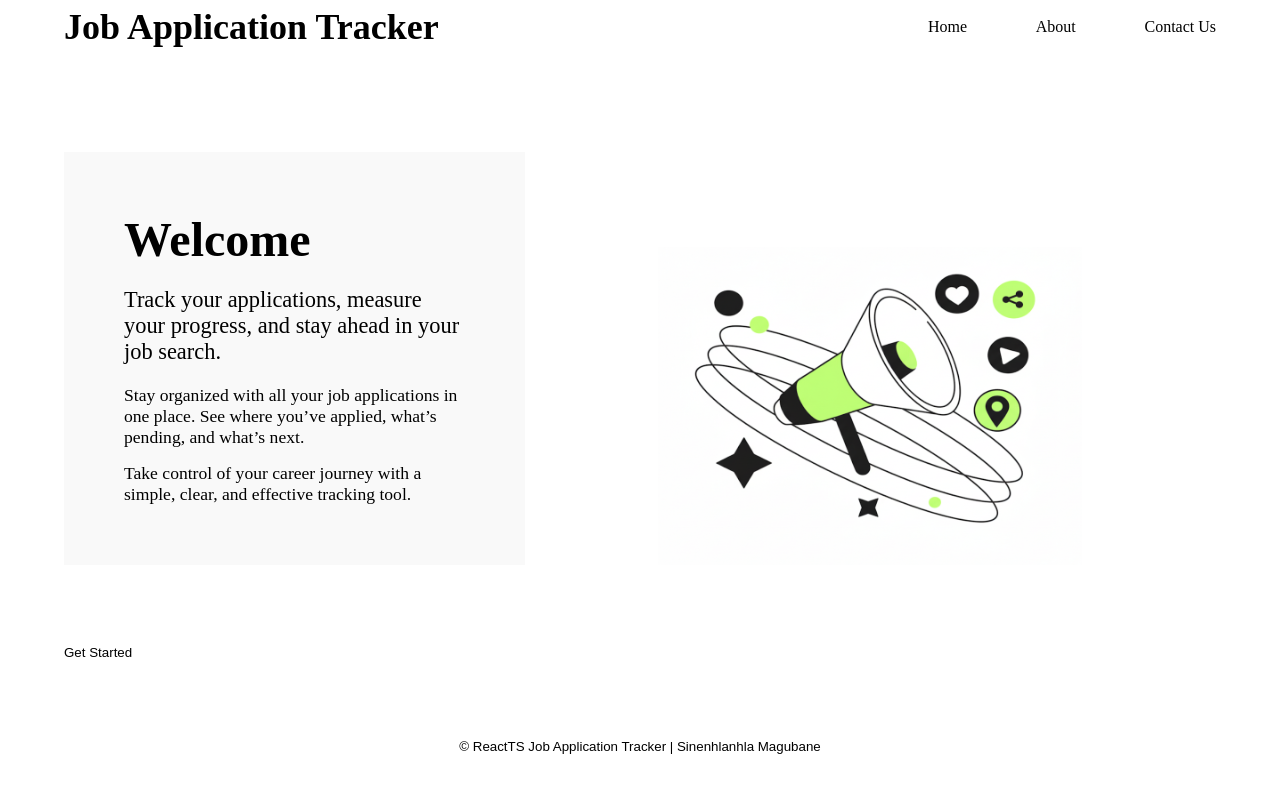
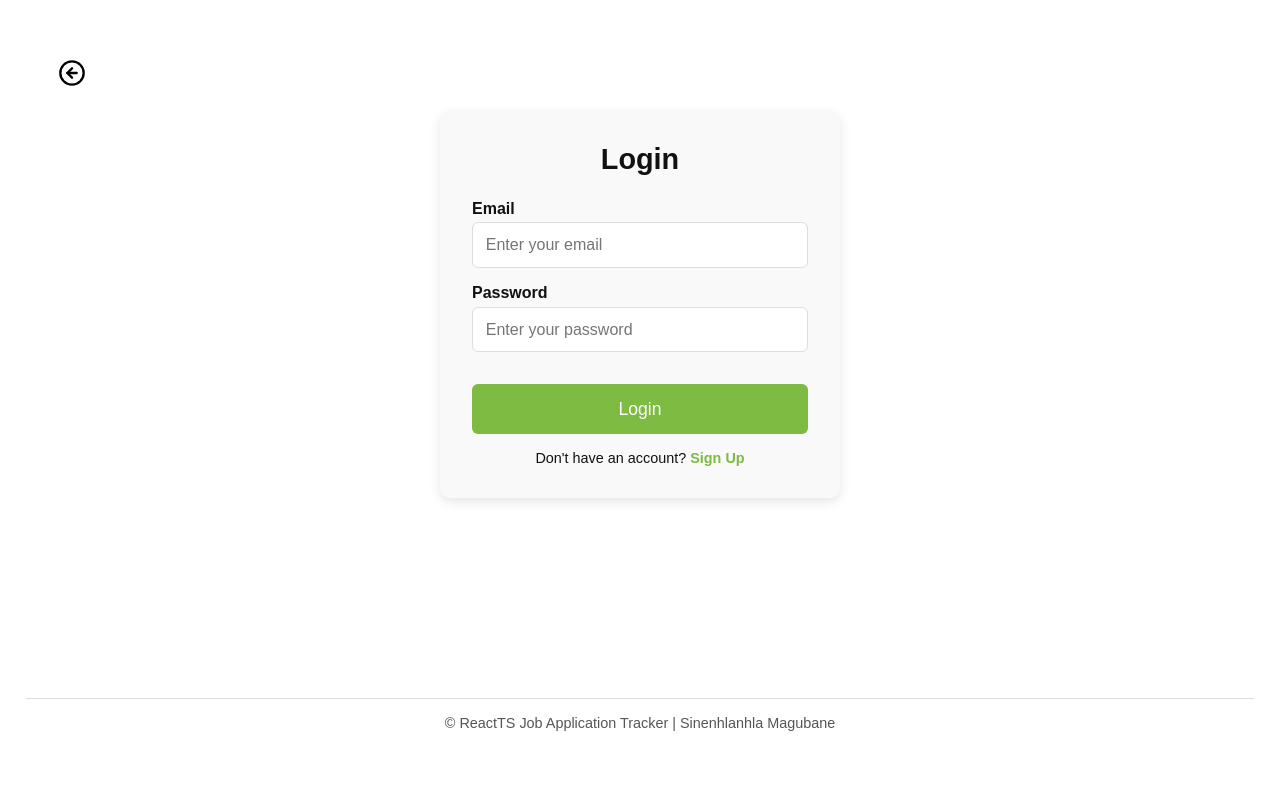
Before and after one commit to SineMag/React-TS-Job-Application-Tracker, a React (Vite) app: page /signup in a window 1280 px wide. Shown: the top 792 px of the page. Built offline with nearby package versions, Linux system fonts and the light colour scheme.

Commit message:
created a signup-page

```diff
--- a/package.json
+++ b/package.json
@@ -18,7 +18,10 @@
     "jsonwebtoken": "^9.0.2",
     "lowdb": "^7.0.1",
     "react": "^19.1.1",
-    "react-dom": "^19.1.1"
+    "react-dom": "^19.1.1",
+    "react-icons": "^5.5.0",
+    "react-router": "^7.9.1",
+    "react-router-dom": "^7.9.1"
   },
   "devDependencies": {
     "@eslint/js": "^9.33.0",
--- a/src/App.css
+++ b/src/App.css
@@ -1,3 +1,4 @@
+/* Reset */
 * {
   padding: 0;
   margin: 0;
@@ -9,90 +10,235 @@ body,
 #root {
   width: 100%;
   height: 100%;
+  font-family: Arial, Helvetica, sans-serif;
+  background-color: #fff;
+  color: #111;
 }
 
 #root {
-  padding: 5%;
+  padding: 2%;
 }
 
-/* styling the landing page nav bar.. */
-
 nav {
-  height: 15%;
   width: 100%;
   display: flex;
-  flex-direction: row;
   justify-content: space-between;
-  font-size: 1.5rem;
-  margin-bottom: 5%;
-  margin-top: -5%;
+  align-items: center;
+  padding: 1.5rem 2rem;
+  font-size: 1.3rem;
+  background-color: #fff;
 }
 
-.welcomePage {
+.logo h2 {
+  font-size: 3rem;
+  font-weight: bold;
+}
+
+.rightNav ul {
   display: flex;
-  flex-direction: column;
-  justify-content: space-between;
+  gap: 2rem;
+  list-style: none;
 }
-.rightNav {
-  display: flex;
-  flex-direction: row;
-  width: 25%;
+
+.rightNav ul li {
+  cursor: pointer;
+  transition: color 0.3s;
 }
-ul {
-  display: flex;
-  flex-direction: row;
-  width: 100%;
-  justify-content: space-between;
-  align-items: center;
-  font-size: 1rem;
+
+.rightNav ul li:hover {
+  color: #7dbb42; /* hover color */
 }
 
 .hero {
   width: 100%;
-  height: 75vh;
+  min-height: 75vh;
   display: flex;
+  align-items: center;
+  justify-content: space-between;
+  padding: 2rem;
 }
 
 .heroText {
-  width: 40%;
-  height: 100%;
+  flex: 1;
   display: flex;
-  justify-content: center;
-  align-items: start;
   flex-direction: column;
-  gap: 5rem;
+  gap: 2rem;
+  max-width: 600px;
+}
+
+.heroText h1 {
+  font-size: 3rem;
+  margin-bottom: 1rem;
+}
+
+.heroText p {
+  font-size: 1.1rem;
+  line-height: 1.6;
+}
+
+.getStartedButton {
+  padding: 0.8rem 2rem;
+  border: none;
+  background-color: #7dbb42;
+  color: white;
+  font-size: 1.2rem;
+  border-radius: 6px;
+  cursor: pointer;
+  transition: all 0.3s ease;
+}
+
+.getStartedButton:hover {
+  background-color: #5a9b2f;
+  transform: scale(1.05);
 }
 
 .heroImage {
-  width: 60%;
-  height: 100%;
+  flex: 1;
   display: flex;
   justify-content: center;
   align-items: center;
-}
-.getStartedButton {
-  gap: -1.5rem;
-  border: none;
-  background-color: white;
-  cursor: pointer;
+  position: relative;
 }
 
-.getStartedButton:hover {
-  border: #cfd11a;
-  background-color: #befe75;
-  cursor: pointer;
-  font-size: 1.5rem;
-  transition: 0.3s;
+.landingImage {
+  width: 80%;
+  max-width: 450px;
+  z-index: 1;
+}
+
+.circleTop {
+  position: absolute;
+  top: 15%;
+  right: 15%;
+  width: 200px;
+  height: 200px;
+  border-radius: 50%;
+  background-color: #DBFA87;
+  z-index: 0;
+}
+
+.circles {
+  display: flex;
+  gap: 0.5rem;
+  padding: 2rem;
+}
+
+.circles hr {
+  border: none;
+  border-radius: 50%;
+  background-color: #DBFA87;
 }
 
 .footerLandingPage {
   width: 100%;
-  height: 10vh;
-  display: flex;
-  justify-content: center;
+  padding: 1rem;
+  text-align: center;
+  border-top: 1px solid #ddd;
+  margin-top: 2rem;
+  font-size: 0.9rem;
+  color: #555;
 }
 
-button {
+
+/* .signUpForm {
+  border: 1px solid red;
+  height: 70vh;
+}
+
+.SignUpNav {
+    height: 5vh;
+    display: flex;
+    justify-content: space-between;
+    width: 100%;
+
+}
+.leftArrow {
   border: none;
   background-color: white;
+  font-size: 2rem;
+  cursor: pointer;
+} */
+
+.signUpPage {
+  display: flex;
+  flex-direction: column;
+  align-items: center;
+  padding: 2rem;
+  min-height: 80vh;
 }
+
+.signUpNav {
+  width: 100%;
+  display: flex;
+  justify-content: flex-start;
+  margin-bottom: 1rem;
+}
+
+.leftArrow {
+  background: none;
+  border: none;
+  cursor: pointer;
+  font-size: 2rem;
+}
+
+.signUpForm {
+  width: 100%;
+  max-width: 400px;
+  background: #f9f9f9;
+  padding: 2rem;
+  border-radius: 10px;
+  box-shadow: 0 4px 12px rgba(0,0,0,0.1);
+  text-align: center;
+}
+
+.signUpForm h2 {
+  margin-bottom: 1.5rem;
+  font-size: 1.8rem;
+}
+
+.formGroup {
+  margin-bottom: 1rem;
+  text-align: left;
+}
+
+.formGroup label {
+  display: block;
+  font-weight: bold;
+  margin-bottom: 0.3rem;
+}
+
+.formGroup input {
+  width: 100%;
+  padding: 0.8rem;
+  border: 1px solid #ddd;
+  border-radius: 6px;
+  font-size: 1rem;
+}
+
+.authButton {
+  background-color: #7dbb42;
+  color: white;
+  border: none;
+  padding: 0.9rem;
+  font-size: 1.1rem;
+  border-radius: 6px;
+  cursor: pointer;
+  transition: all 0.3s;
+  width: 100%;
+  margin-top: 1rem;
+}
+
+.authButton:hover {
+  background-color: #5a9b2f;
+}
+
+.toggleText {
+  margin-top: 1rem;
+  font-size: 0.9rem;
+}
+
+.toggleText span {
+  color: #7dbb42;
+  font-weight: bold;
+  cursor: pointer;
+}
--- a/src/App.tsx
+++ b/src/App.tsx
@@ -1,25 +1,29 @@
-import { useState } from "react";
 import "./App.css";
-import WelcomeImage from "./components/WelcomePage";
+import { BrowserRouter as Router, Routes, Route } from "react-router-dom";
+import WelcomePage from "./components/WelcomePage";
 import Footer from "./components/Footer";
+import SignUpPage from "./components/SignUpPage";
 
 function App() {
   return (
-    <>
-      <div>
-        {/* the landing page section  */}
-        <div className="landingPage">
-          <div>
-            <WelcomeImage />
-          </div>
-          <div className="footerLandingPage">
-            <Footer>
-              &copy; ReactTS Job Application Tracker | Sinenhlanhla Magubane
-            </Footer>
-          </div>
-        </div>
+    <Router>
+      <div className="landingPage">
+        {/* landing page */}
+        <Routes>
+          <Route path="/" element={<WelcomePage />} />
+          <Route path="/about" element={<h2>About Page</h2>} />
+          <Route path="/contact" element={<h2>Contact Page</h2>} />
+
+          <Route path="/signup" element={<SignUpPage/>} />
+          <Route >
+            {/* sign-up or sign-in page  */}
+
+          </Route>
+        </Routes>
+        <Footer />
       </div>
-    </>
+
+    </Router>
   );
 }
 
--- a/src/components/Footer.tsx
+++ b/src/components/Footer.tsx
@@ -1,23 +1,12 @@
-import React from 'react';
+import React from "react";
 
-type ButtonProps = {
-  children: React.ReactNode;
-  onClick?: () => void;
-  disabled?: boolean;
-  type?: 'button' | 'submit' | 'reset';
-  className?: string;
-}
-
-const Footer: React.FC<ButtonProps> = ({ children, onClick, disabled, type = 'button', className }) => {
+const Footer: React.FC = () => {
   return (
-    <button
-      type={type}
-      onClick={onClick}
-      disabled={disabled}
-      className={className}
-    >
-      {children}
-    </button>
+    <footer className="footerLandingPage">
+      <p>
+        &copy; ReactTS Job Application Tracker | Sinenhlanhla Magubane
+      </p>
+    </footer>
   );
 };
 
--- /dev/null
+++ b/src/components/SignUpPage.tsx
@@ -0,0 +1,76 @@
+import React, { useState } from "react";
+import { FiArrowLeftCircle } from "react-icons/fi";
+import { useNavigate } from "react-router-dom";
+
+export default function SignUpPage() {
+  const navigate = useNavigate();
+  const [isLogin, setIsLogin] = useState(true);
+  const [email, setEmail] = useState("");
+  const [password, setPassword] = useState("");
+
+  const handleSubmit = (e: React.FormEvent) => {
+    e.preventDefault();
+
+    if (isLogin) {
+      console.log("Logging in:", { email, password });
+      // TODO: Hook up login API
+    } else {
+      console.log("Signing up:", { email, password });
+      // TODO: Hook up signup API
+    }
+
+    setEmail("");
+    setPassword("");
+  };
+
+  return (
+    <div className="signUpPage">
+      {/* Top Nav with back arrow */}
+      <div className="signUpNav">
+        <button className="leftArrow" onClick={() => navigate("/")}>
+          <FiArrowLeftCircle size={28} />
+        </button>
+      </div>
+
+      {/* Form */}
+      <div className="signUpForm">
+        <h2>{isLogin ? "Login" : "Sign Up"}</h2>
+
+        <form onSubmit={handleSubmit}>
+          <div className="formGroup">
+            <label>Email</label>
+            <input
+              type="email"
+              placeholder="Enter your email"
+              value={email}
+              onChange={(e) => setEmail(e.target.value)}
+              required
+            />
+          </div>
+
+          <div className="formGroup">
+            <label>Password</label>
+            <input
+              type="password"
+              placeholder="Enter your password"
+              value={password}
+              onChange={(e) => setPassword(e.target.value)}
+              required
+            />
+          </div>
+
+          <button type="submit" className="authButton">
+            {isLogin ? "Login" : "Sign Up"}
+          </button>
+        </form>
+
+        <p className="toggleText">
+          {isLogin ? "Don't have an account?" : "Already have an account?"}{" "}
+          <span onClick={() => setIsLogin(!isLogin)}>
+            {isLogin ? "Sign Up" : "Login"}
+          </span>
+        </p>
+      </div>
+    </div>
+  );
+}
--- a/src/components/WelcomePage.tsx
+++ b/src/components/WelcomePage.tsx
@@ -1,98 +1,57 @@
 import React from "react";
+import { Link } from "react-router-dom";
 import WelcomeImage from "../assets/landing.png";
 
 export default function Welcome() {
   return (
     <div className="welcomePage">
-      {/* navigation section for the landing page */}
+      {/* navigation */}
       <nav>
         <div className="logo">
           <h2>Job Application Tracker</h2>
         </div>
         <div className="rightNav">
           <ul style={{ listStyleType: "none" }}>
-            <li>Home</li>
-            <li>About</li>
-            <li>Contact Us</li>
+            <li><Link to="/">Home</Link></li>
+            <li><Link to="/about">About</Link></li>
+            <li><Link to="/contact">Contact Us</Link></li>
           </ul>
         </div>
       </nav>
 
-      {/* hero section.. */}
+      {/* hero */}
       <div className="hero">
         <div className="heroText">
-          <section
-      style={{
-        padding: "60px",
-        background: "#f9f9f9",
-      }}
-    >
-      <h1
-        style={{
-          fontSize: "3rem",
-          marginBottom: "20px",
-
-        }}
-      >
-        Welcome
-      </h1>
-
-      <p
-        style={{
-          fontSize: "1.4rem",
-
-          maxWidth: "700px",
-          margin: "0 auto 20px",
-        }}
-      >
-        Track your applications, measure your progress, and stay ahead in your
-        job search.
-      </p>
-
-      <p
-        style={{
-          fontSize: "1.1rem",
-
-          maxWidth: "700px",
-          margin: "0 auto 15px",
-        }}
-      >
-        Stay organized with all your job applications in one place. See where
-        you’ve applied, what’s pending, and what’s next.
-      </p>
-
-      <p
-        style={{
-          fontSize: "1.1rem",
-
-          maxWidth: "700px",
-          margin: "0 auto",
-        }}
-      >
-        Take control of your career journey with a simple, clear, and effective
-        tracking tool.
-      </p>
-    </section>
-
-
-          <button className="getStartedButton">Get Started</button>
+          <section style={{ padding: "60px", background: "#f9f9f9" }}>
+            <h1 style={{ fontSize: "3rem", marginBottom: "20px" }}>Welcome</h1>
+            <p style={{ fontSize: "1.4rem", maxWidth: "700px", margin: "0 auto 20px" }}>
+              Track your applications, measure your progress, and stay ahead in your job search.
+            </p>
+            <p style={{ fontSize: "1.1rem", maxWidth: "700px", margin: "0 auto 15px" }}>
+              Stay organized with all your job applications in one place. See where you’ve applied, what’s pending, and what’s next.
+            </p>
+            <p style={{ fontSize: "1.1rem", maxWidth: "700px", margin: "0 auto" }}>
+              Take control of your career journey with a simple, clear, and effective tracking tool.
+            </p>
+          </section>
+          <Link to="/signup">
+            <button className="getStartedButton">Get Started</button>
+          </Link>
         </div>
 
         <div className="heroImage">
-          <img src={WelcomeImage} alt="Lime & Black Hero Image" />
+          <img className="landingImage" src={WelcomeImage} alt="Hero" />
+          <hr className="circleTop"
+            style={{ border: "none", width: "200px", height: "200px", borderRadius: "50%", backgroundColor: "#DBFA87" }}
+          />
         </div>
       </div>
 
-      {/* ..close div */}
+      {/* background circles */}
+      <div className="circles">
+        <hr style={{ border: "none", width: "50px", height: "50px", borderRadius: "50%", backgroundColor: "#DBFA87" }} />
+        <hr style={{ border: "none", width: "100px", height: "100px", borderRadius: "50%", backgroundColor: "#DBFA87" }} />
+      </div>
     </div>
   );
 }
-
-{
-  /* <h2>Welcome</h2>
-
-        <p>
-          Please <button className="welcomeButton">Login</button> or <button>Register</button>
-        </p>
-              <img src={WelcomeImage} alt="Hero Landing image on the right side" /> */
-}
```
Also changed, not shown: src/types.ts (added, +8 -0 lines), 1 other file (tests, documents, lock files or other folders).
